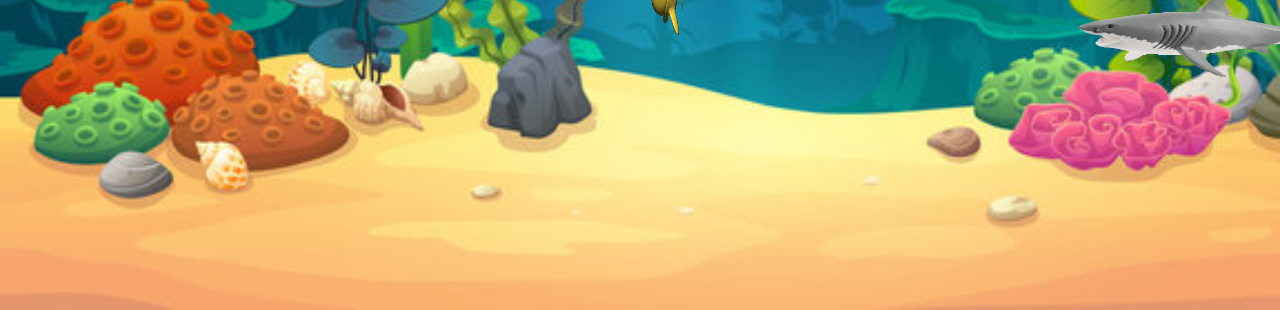
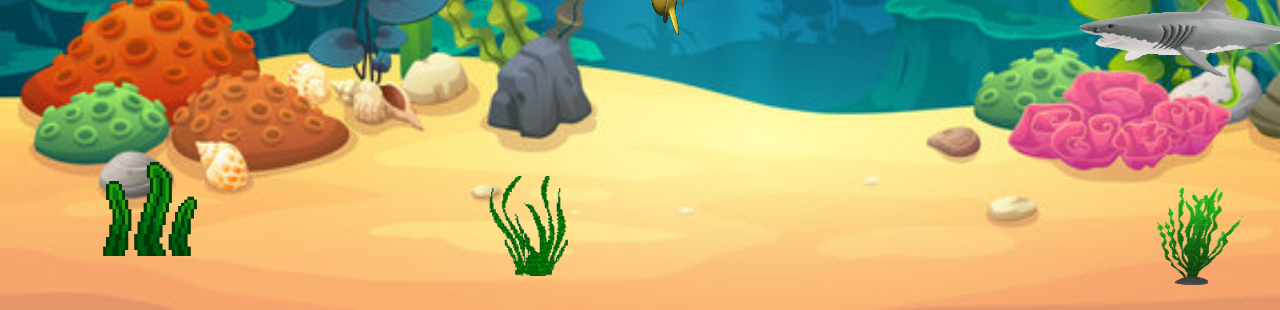
Before and after one commit to binkingisme/hoca, a plain HTML site: page index.html in a window 1280 px wide. Shown: the part 490-800 px from the top of the page. Drawn offline with Linux system fonts and the light colour scheme.

Commit message:
add seacrew

```diff
--- a/index.html
+++ b/index.html
@@ -121,10 +121,31 @@
             90% {left:200px; top:250px; transform: scaleX(-1);}
             100% {left:400px; top:100px; transform: scaleX(1);}
         }
+        #seacrew1
+        {
+            right: 30px; bottom: 20px; ;
+            position: absolute;
+            animation-name: Seacrew1;
+
+        }
+        #seacrew2
+        {
+            right: 700px; bottom:30px ;;
+            position: absolute;
+            animation-name: Seacrew2;
+
+        }
+        #seaweed
+        {
+            left: 100px; bottom: 50px ;
+            position: absolute;
+            animation-name: Seaweed;
+        }
 
     </style>
 </head>
 <body>
+
     <div id="background"></div>
     <div class="ca" id="shark">
         <img src="./fish/giphy.gif"; width="450" height="249">
@@ -140,5 +161,20 @@
     </div>
     <div class="ca" id="another">
         <img src="./fish/another.gif" width="100px" height="100px">
+    </div>
+    <div>
+        <audio autoplay loop>
+            <source src="./sound/underwater.mp3" type="audio/mpeg">
+        </audio>
+    </div>
+    <div id="seacrew1">
+        <img src="./seacrew/seacrew1.gif" width="100px" height="100px">
+    </div>
+    <div id="seacrew2">
+        <img src="./seacrew/seacrew2.gif" width="100px" height="100px">
+    </div>
+    <div id="seaweed">
+        <img src="./seacrew/Seaweed.gif" width="100px" height="100px">
+    </div>
 </body>
 </html>
```
Also changed, not shown: seacrew/Seaweed.gif (added), seacrew/seacrew1.gif (added), seacrew/seacrew2.gif (added).
